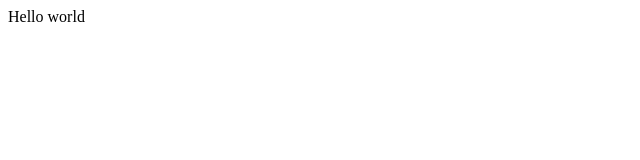
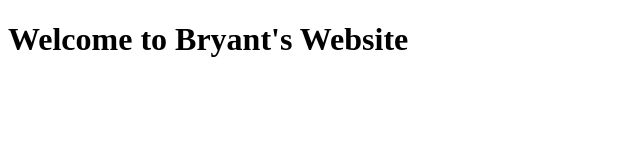
Before and after one commit to BEG2612/My-First-Repo, a plain HTML site: page index.html in a window 1280 px wide. Shown: the whole page, without its empty margins (0-640 px from the left). Drawn offline with Linux system fonts and the light colour scheme.

Commit message:
Added headline

```diff
--- a/index.html
+++ b/index.html
@@ -9,7 +9,7 @@
 </head>
 
 <body>
-  Hello world
+  <h1>Welcome to Bryant's Website</h1>
   <script src="script.js"></script>
 </body>
 
```
